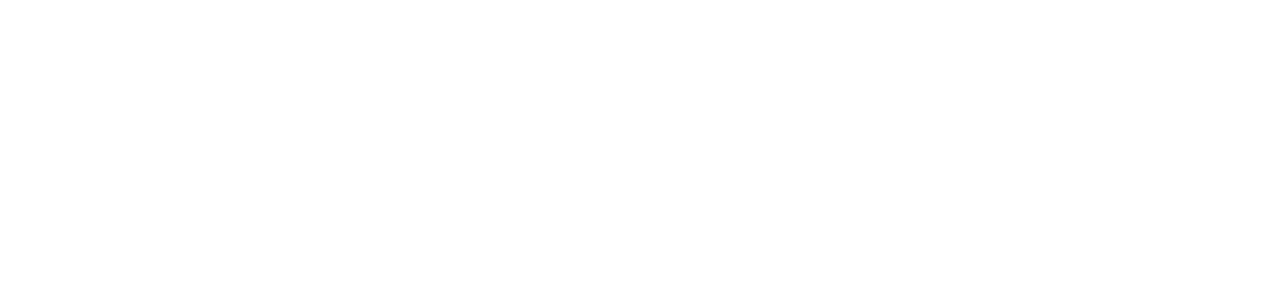
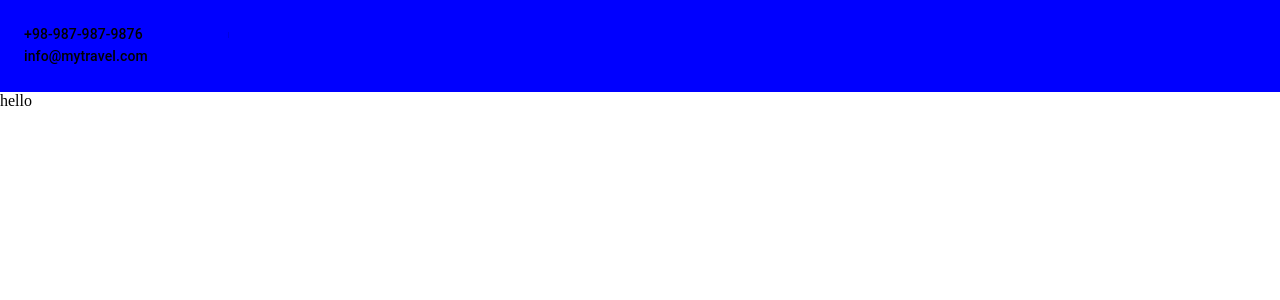
Before and after one commit to RezapourAraz/my-travel, a Next.js app: page / in a window 1280 px wide. Shown: the top 300 px of the page. Built offline with nearby package versions, Linux system fonts and the light colour scheme.

Commit message:
top header and main layout created

```diff
--- a/src/pages/_document.tsx
+++ b/src/pages/_document.tsx
@@ -1,4 +1,4 @@
-import { Html, Head, Main, NextScript } from 'next/document'
+import { Html, Head, Main, NextScript } from "next/document";
 
 export default function Document() {
   return (
@@ -9,5 +9,5 @@
         <NextScript />
       </body>
     </Html>
-  )
+  );
 }
--- /dev/null
+++ b/src/pages/components/appbars/TopHeader.appbars.tsx
@@ -0,0 +1,23 @@
+import React from "react";
+
+// mui
+import { AppBar, Box, Grid, Typography, Divider } from "@mui/material";
+
+const TopHeaderAppbar = () => {
+  return (
+    <Grid container sx={{ px: 3, py: 3, bgcolor: "blue" }}>
+      <Grid
+        container
+        item
+        md={2}
+        sx={{ justifyContent: "space-between", alignItems: "center" }}
+      >
+        <Typography variant="subtitle2">+98-987-987-9876</Typography>
+        <Divider variant="middle" orientation="vertical" flexItem />
+        <Typography variant="subtitle2">info@mytravel.com</Typography>
+      </Grid>
+    </Grid>
+  );
+};
+
+export default TopHeaderAppbar;
--- /dev/null
+++ b/src/pages/components/layouts/Main.layouts.tsx
@@ -0,0 +1,15 @@
+import React, { ReactNode } from "react";
+
+import { Box } from "@mui/material";
+import TopHeaderAppbar from "../appbars/TopHeader.appbars";
+
+const MainLayout = ({ children }: { children: ReactNode }) => {
+  return (
+    <Box>
+      <TopHeaderAppbar />
+      <Box component="main">{children}</Box>
+    </Box>
+  );
+};
+
+export default MainLayout;
--- a/src/pages/index.tsx
+++ b/src/pages/index.tsx
@@ -1,6 +1,11 @@
 import Head from "next/head";
-import Image from "next/image";
 import { Inter } from "next/font/google";
+
+// components
+import MainLayout from "./components/layouts/Main.layouts";
+
+// mui
+import { Box } from "@mui/material";
 
 const inter = Inter({ subsets: ["latin"] });
 
@@ -12,7 +17,9 @@
         <meta name="description" content="Travel App" />
         <meta name="viewport" content="width=device-width, initial-scale=1" />
       </Head>
-      <main className={`${inter.className}`}></main>
+      <MainLayout>
+        <Box>hello</Box>
+      </MainLayout>
     </>
   );
 }
```
Also changed, not shown: package.json (+8 -4 lines), 1 other file (tests, documents, lock files or other folders).
